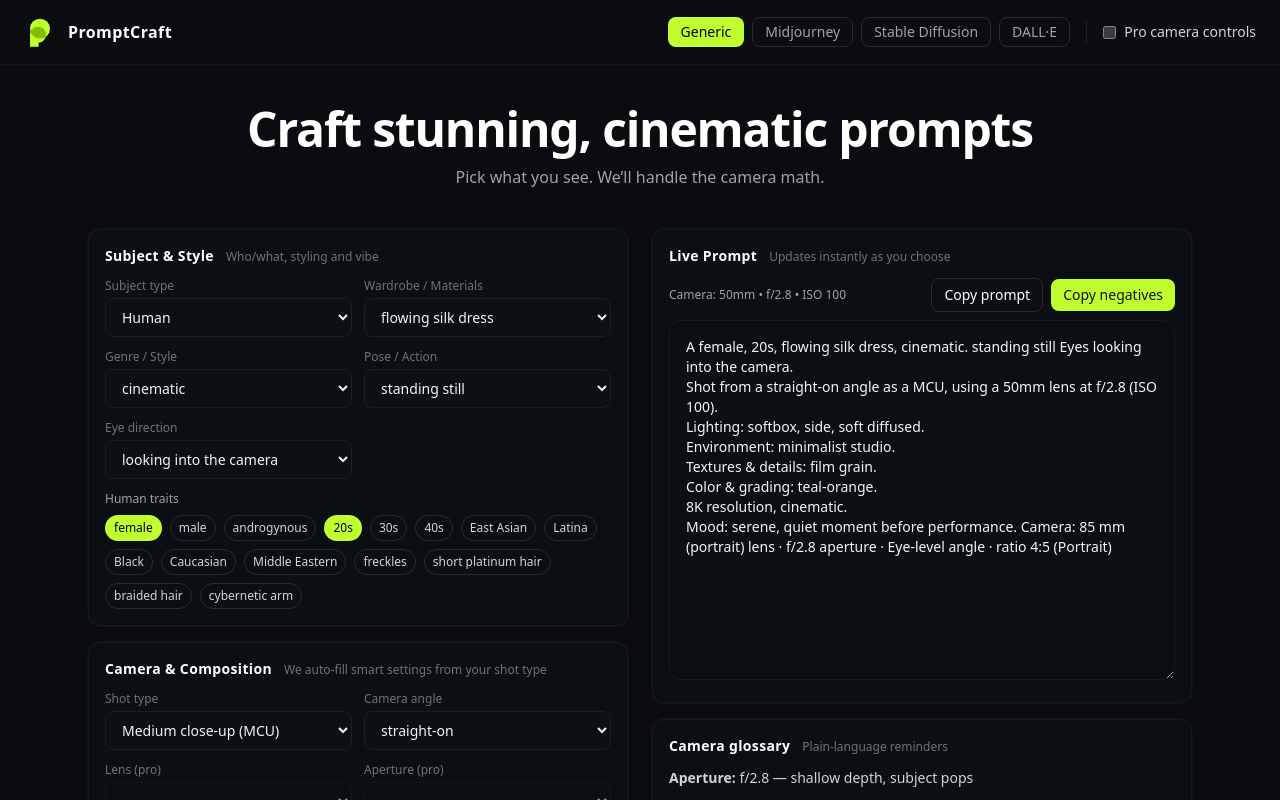
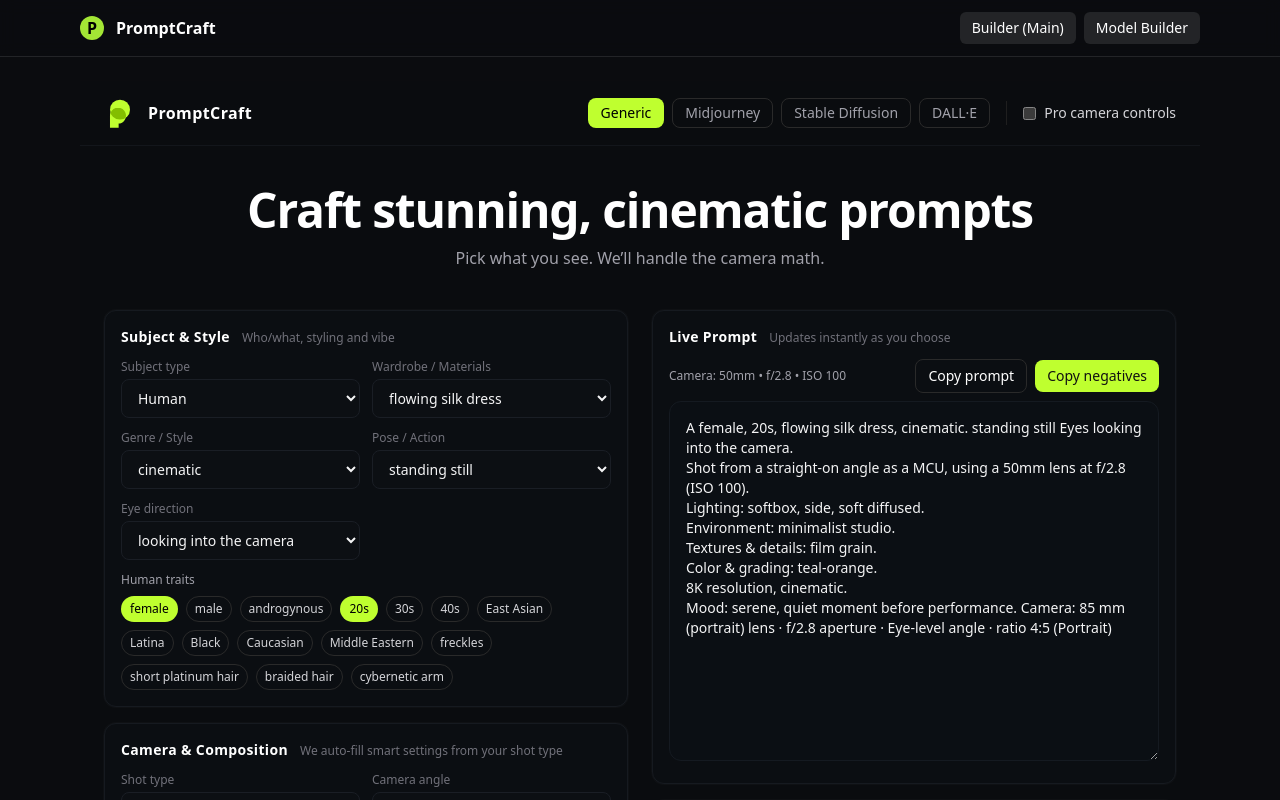
Before and after one commit to Neighbor131/promptcraft, a React (Vite) app: page / in a window 1280 px wide. Shown: the top 800 px of the page. Built offline with nearby package versions, Linux system fonts and the light colour scheme.

Commit message:
Update App.jsx

```diff
--- a/src/App.jsx
+++ b/src/App.jsx
@@ -1,3 +1,56 @@
-import React from 'react'
-import PromptCraftApp from './PromptCraftApp.jsx'
-export default function App(){ return <PromptCraftApp /> }
+// src/App.jsx
+import { Routes, Route, NavLink } from "react-router-dom";
+import PromptCraftApp from "./PromptCraftApp.jsx";
+import PromptBuilder from "./components/PromptBuilder.jsx";
+
+export default function App() {
+  return (
+    <div className="min-h-screen bg-[#0B0C0F] text-white">
+      {/* Header */}
+      <header className="sticky top-0 z-50 border-b border-white/10 bg-[#0B0C0F]/80 backdrop-blur">
+        <div className="mx-auto max-w-6xl flex items-center justify-between px-4 py-3">
+          <div className="flex items-center gap-3">
+            <span className="inline-flex h-6 w-6 items-center justify-center rounded-full bg-lime-400 text-black font-bold">
+              P
+            </span>
+            <span className="font-semibold">PromptCraft</span>
+          </div>
+
+          {/* Right-side nav */}
+          <nav className="flex items-center gap-2">
+            <NavLink
+              to="/"
+              end
+              className={({ isActive }) =>
+                `rounded-md px-3 py-1.5 text-sm ${isActive ? "bg-white/10" : "hover:bg-white/5"}`
+              }
+            >
+              Builder (Main)
+            </NavLink>
+
+            {/* NEW: Model Builder page */}
+            <NavLink
+              to="/model"
+              className={({ isActive }) =>
+                `rounded-md px-3 py-1.5 text-sm ${
+                  isActive ? "bg-lime-400 text-black" : "bg-white/10 hover:bg-white/20"
+                }`
+              }
+              title="E-commerce Model Prompt Builder"
+            >
+              Model Builder
+            </NavLink>
+          </nav>
+        </div>
+      </header>
+
+      {/* Routes */}
+      <main className="mx-auto max-w-6xl px-4 py-6">
+        <Routes>
+          <Route path="/" element={<PromptCraftApp />} />
+          <Route path="/model" element={<PromptBuilder />} />
+        </Routes>
+      </main>
+    </div>
+  );
+}
```
